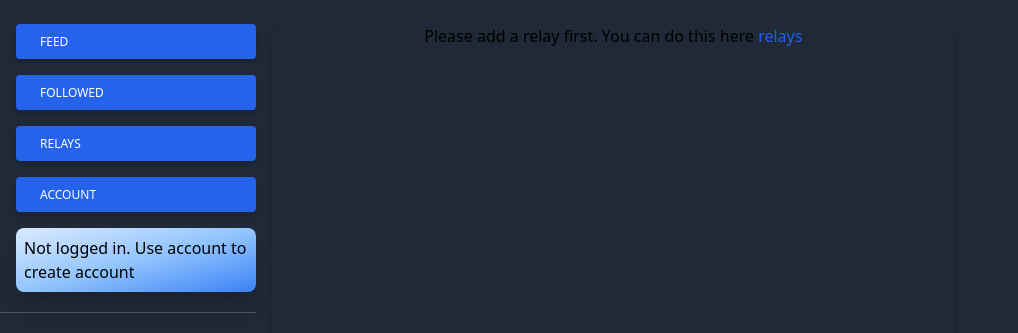
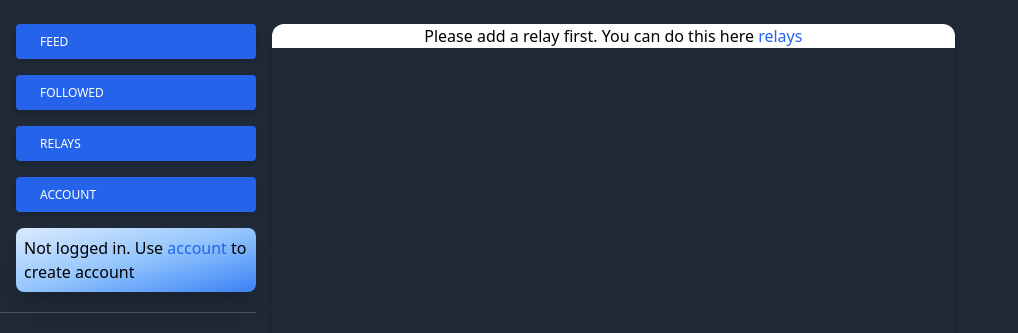
Before and after one commit to amavis442/halochat, a Svelte app: page / in a window 1280 px wide. Shown: the top 333 px of the page, without its empty margins (0-1018 px from the left). Built offline with nearby package versions, Linux system fonts and the light colour scheme; what nostr-tools would draw is missing.

Commit message:
Fix message when not logged in

```diff
--- a/src/App.svelte
+++ b/src/App.svelte
@@ -6,6 +6,7 @@
   import "@fortawesome/fontawesome-free/css/fontawesome.css";
   import "@fortawesome/fontawesome-free/css/solid.css";
   import { account } from "./lib/stores/account";
+  import Anchor from "./lib/partials/Anchor.svelte";
 
   export let url = "";
 </script>
@@ -69,7 +70,7 @@
                 About: {$account.about}
               </p>
             {:else}
-              <span>Not logged in. Use account to create account</span>
+              <span>Not logged in. Use <Anchor href="account">account</Anchor> to create account</span>
             {/if}
           </div>
         </div>
--- a/src/lib/Notes.svelte
+++ b/src/lib/Notes.svelte
@@ -132,8 +132,10 @@
         {/await}
         <footer id="footer" class="h-5" />
       {:else}
+          <p class="bg-white">
         Please add a relay first. You can do this here
         <Anchor href="relays">relays</Anchor>
+        </p>
       {/if}
     </div>
   </div>
```
